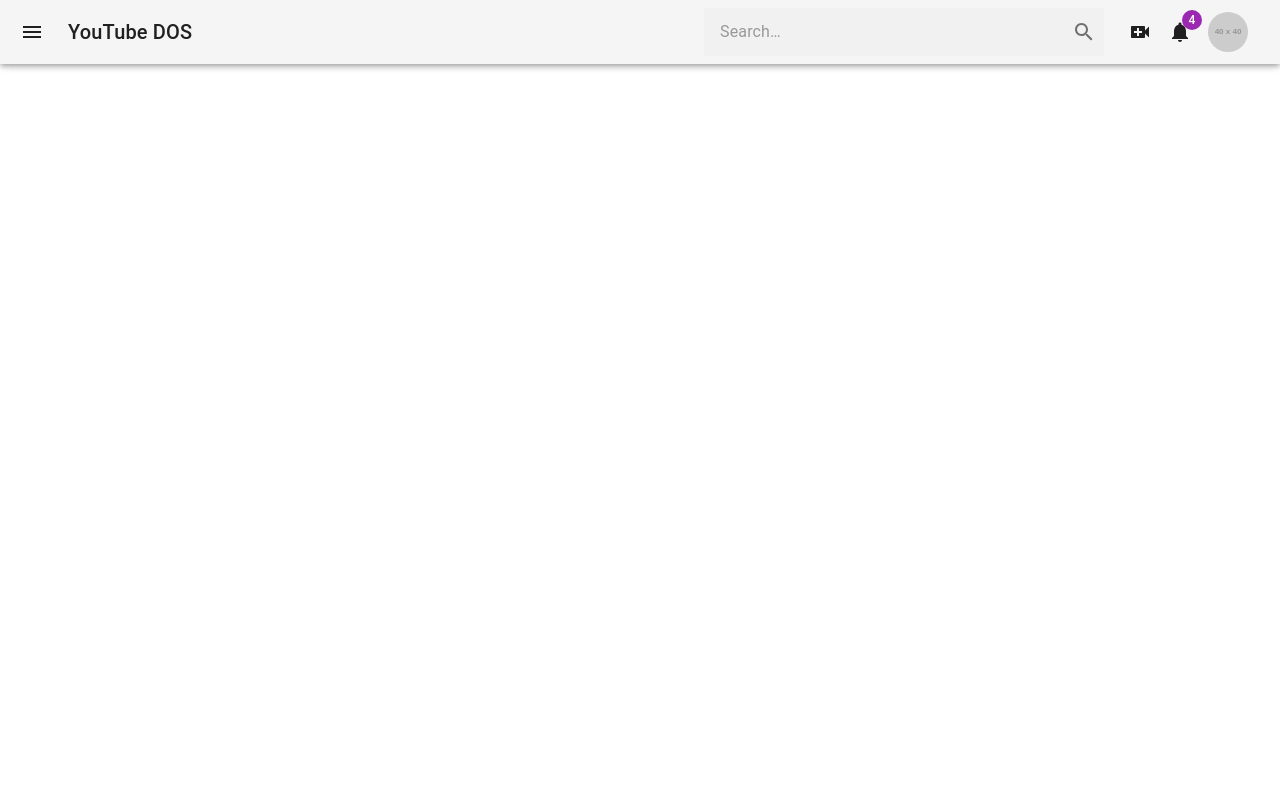
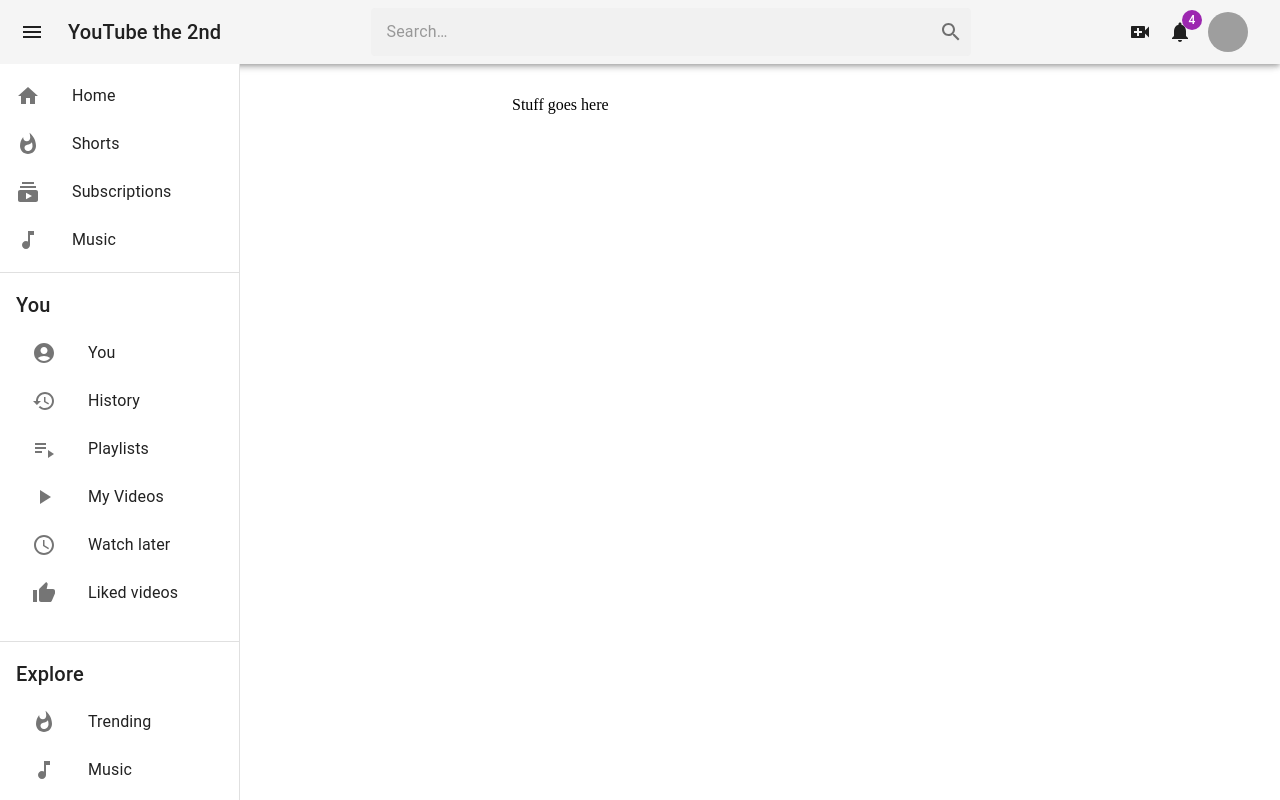
Before and after one commit to shibeknight/system-design-assessment, a React (Vite) app: page / in a window 1280 px wide. Both pictures are taken after a click on the button 32 px from the left and 32 px from the top of the page. Built offline with nearby package versions, Linux system fonts and the light colour scheme; grey boxes are pictures that could not be loaded.

Commit message:
Add sidebar, modify icons, layout

```diff
--- a/src/App.tsx
+++ b/src/App.tsx
@@ -1,19 +1,33 @@
 // import reactLogo from './assets/react.svg'
 // import viteLogo from '/vite.svg'
 // import './App.css'
-import { Container, Typography, Box } from "@mui/material";
+import { useState } from "react";
+import { Box } from "@mui/material";
 import Navbar from "./components/Navbar";
+import Sidebar from "./components/Sidebar";
 
 function App() {
+  const [isSidebarOpen, setSidebarOpen] = useState(false);
+  const toggleSidebar = () => {
+    setSidebarOpen(!isSidebarOpen);
+  };
   return (
     <Box sx={{ display: " flex" }}>
-      <Navbar />
-      <Container maxWidth="lg">
-        <Typography variant="h4" component="h1" gutterBottom>
-          YouTube Clone
-        </Typography>
-        {/* Add your components here */}
-      </Container>
+      <Navbar toggleSidebar={toggleSidebar} />
+      <Sidebar isOpen={isSidebarOpen} toggleSidebar={toggleSidebar} />
+      <Box
+        component="main"
+        sx={{
+          flexGrow: 1,
+          p: 3,
+          ml: isSidebarOpen ? "240px" : "0",
+          mt: "64px",
+          transition: "margin-left 0.3s ease",
+        }}
+      >
+        Stuff goes here
+        {/* Main content goes here */}
+      </Box>
     </Box>
   );
 }
--- a/src/components/Navbar.tsx
+++ b/src/components/Navbar.tsx
@@ -1,21 +1,26 @@
 import { AppBar, Toolbar, IconButton, Typography, InputBase, Box, Avatar, Badge } from "@mui/material";
 import { Menu as MenuIcon, Search as SearchIcon, VideoCall as VideoCallIcon, Notifications as NotificationsIcon } from "@mui/icons-material";
 
-const Navbar = () => {
+interface NavbarProps {
+  toggleSidebar: () => void;
+}
+
+const Navbar: React.FC<NavbarProps> = ({ toggleSidebar }) => {
   return (
     <AppBar position="fixed" color="default">
-      <Toolbar>
-        {/* Sidebar button */}
-        <IconButton edge="start" color="inherit" aria-label="menu" sx={{ mr: 2 }}>
-          <MenuIcon />
-        </IconButton>
+      <Toolbar sx={{ justifyContent: "space-between" }}>
+        {/* Burger Icon and Logo */}
+        <Box sx={{ display: "flex", alignItems: "center" }}>
+          <IconButton edge="start" color="inherit" aria-label="menu" onClick={toggleSidebar}>
+            <MenuIcon />
+          </IconButton>
 
-        {/* Logo */}
-        <Typography variant="h6" component="div" sx={{ flexGrow: 1 }}>
-          YouTube DOS
-        </Typography>
+          <Typography variant="h6" noWrap component="div" sx={{ ml: 2 }}>
+            YouTube the 2nd
+          </Typography>
+        </Box>
 
-        {/* Searchbar */}
+        {/* Search Bar */}
         <Box
           sx={{
             position: "relative",
@@ -24,11 +29,11 @@
             "&:hover": {
               backgroundColor: "#e0e0e0",
             },
-            marginRight: "16px",
             width: "100%",
-            maxWidth: "400px",
+            maxWidth: "600px",
             display: "flex",
             alignItems: "center",
+            mx: "auto",
           }}
         >
           <InputBase
@@ -55,7 +60,7 @@
             </Badge>
           </IconButton>
           <IconButton color="inherit">
-            <Avatar alt="Profile Picture" src="https://via.placeholder.com/40" />
+            <Avatar alt="Profile Picture" src="https://avatars.githubusercontent.com/u/38518156?v=4" />
           </IconButton>
         </Box>
       </Toolbar>
--- /dev/null
+++ b/src/components/Sidebar.tsx
@@ -0,0 +1,148 @@
+import { Box, Drawer, List, ListItemIcon, ListItemButton, ListItemText, Divider, Typography } from "@mui/material";
+import {
+  Home,
+  Subscriptions,
+  MusicNote,
+  Whatshot,
+  AccountCircle,
+  VideogameAsset,
+  History,
+  ThumbUp,
+  PlaylistPlay,
+  PlayArrow,
+  AccessTime,
+} from "@mui/icons-material";
+
+interface SidebarProps {
+  isOpen: boolean;
+  toggleSidebar: () => void;
+}
+
+const Sidebar: React.FC<SidebarProps> = ({ isOpen, toggleSidebar }) => {
+  return (
+    <Drawer
+      variant="persistent"
+      anchor="left"
+      open={isOpen}
+      onClose={toggleSidebar}
+      sx={{
+        width: isOpen ? 240 : 0,
+        flexShrink: 0,
+        [`& .MuiDrawer-paper`]: {
+          width: 240,
+          boxSizing: "border-box",
+          top: "64px",
+          display: isOpen ? "block" : "none",
+        },
+      }}
+    >
+      <Box sx={{ overflowY: "auto" }}>
+        {/* Navigation */}
+        <List>
+          <ListItemButton>
+            <ListItemIcon>
+              <Home />
+            </ListItemIcon>
+            <ListItemText primary="Home" />
+          </ListItemButton>
+          <ListItemButton>
+            <ListItemIcon>
+              <Whatshot />
+            </ListItemIcon>
+            <ListItemText primary="Shorts" />
+          </ListItemButton>
+          <ListItemButton>
+            <ListItemIcon>
+              <Subscriptions />
+            </ListItemIcon>
+            <ListItemText primary="Subscriptions" />
+          </ListItemButton>
+          <ListItemButton>
+            <ListItemIcon>
+              <MusicNote />
+            </ListItemIcon>
+            <ListItemText primary="Music" />
+          </ListItemButton>
+        </List>
+
+        <Divider />
+
+        {/* Second Section: User */}
+        <Box sx={{ p: 2 }}>
+          <Typography variant="h6" component="div">
+            You
+          </Typography>
+          <List>
+            <ListItemButton>
+              <ListItemIcon>
+                <AccountCircle />
+              </ListItemIcon>
+              <ListItemText primary="You" />
+            </ListItemButton>
+            <ListItemButton>
+              <ListItemIcon>
+                <History />
+              </ListItemIcon>
+              <ListItemText primary="History" />
+            </ListItemButton>
+            <ListItemButton>
+              <ListItemIcon>
+                <PlaylistPlay />
+              </ListItemIcon>
+              <ListItemText primary="Playlists" />
+            </ListItemButton>
+            <ListItemButton>
+              <ListItemIcon>
+                <PlayArrow />
+              </ListItemIcon>
+              <ListItemText primary="My Videos" />
+            </ListItemButton>
+            <ListItemButton>
+              <ListItemIcon>
+                <AccessTime />
+              </ListItemIcon>
+              <ListItemText primary="Watch later" />
+            </ListItemButton>
+            <ListItemButton>
+              <ListItemIcon>
+                <ThumbUp />
+              </ListItemIcon>
+              <ListItemText primary="Liked videos" />
+            </ListItemButton>
+          </List>
+        </Box>
+
+        <Divider />
+
+        {/* Categories */}
+        <Box sx={{ p: 2 }}>
+          <Typography variant="h6" component="div">
+            Explore
+          </Typography>
+          <List>
+            <ListItemButton>
+              <ListItemIcon>
+                <Whatshot />
+              </ListItemIcon>
+              <ListItemText primary="Trending" />
+            </ListItemButton>
+            <ListItemButton>
+              <ListItemIcon>
+                <MusicNote />
+              </ListItemIcon>
+              <ListItemText primary="Music" />
+            </ListItemButton>
+            <ListItemButton>
+              <ListItemIcon>
+                <VideogameAsset />
+              </ListItemIcon>
+              <ListItemText primary="Gaming" />
+            </ListItemButton>
+          </List>
+        </Box>
+      </Box>
+    </Drawer>
+  );
+};
+
+export default Sidebar;
```
